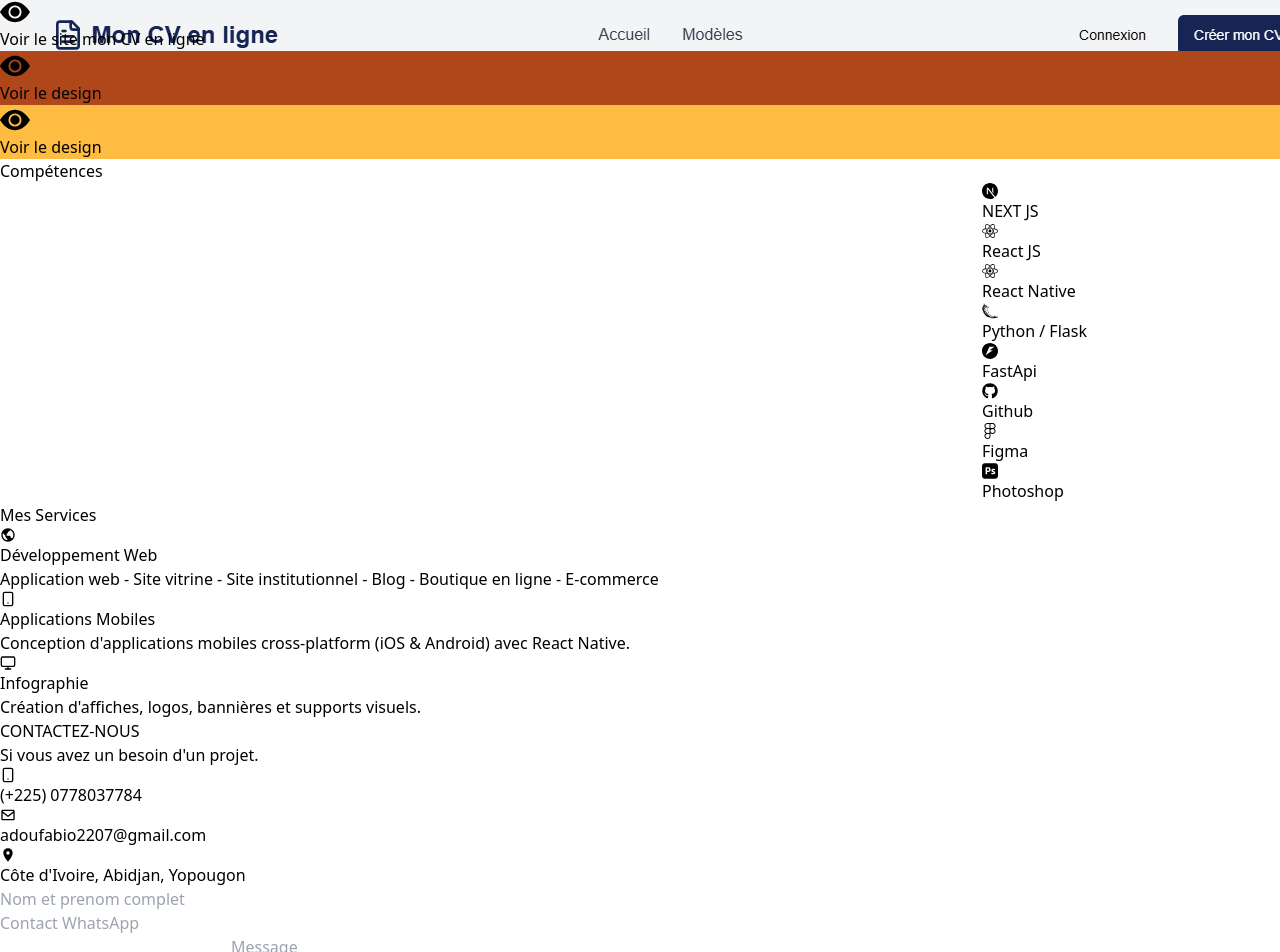
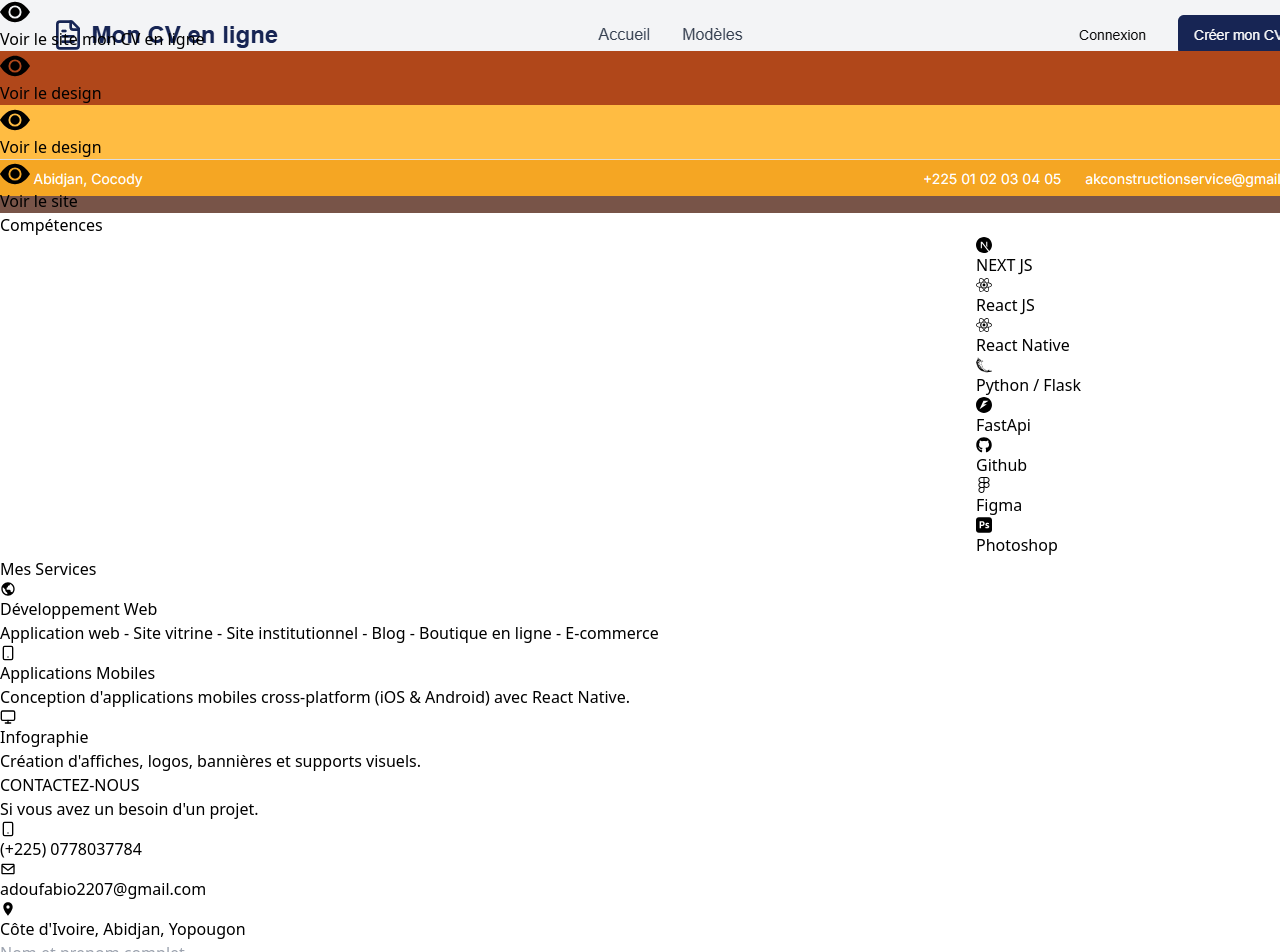
Before and after one commit to FABRICE2207/adou-fabrice-portfolio, a React (Vite) app: page / in a window 1280 px wide. Shown: the part 1719-2671 px from the top of the page. Built offline with nearby package versions, Linux system fonts and the light colour scheme.

Commit message:
Ajout du projet site AK CONSTRUCTION

```diff
--- a/src/components/Projects/Projects.jsx
+++ b/src/components/Projects/Projects.jsx
@@ -5,6 +5,7 @@
 import imageProject4 from "../../assets/4.png";
 import imageProject5 from "../../assets/5.png";
 import imageProject6 from "../../assets/6.png";
+import imageProject7 from "../../assets/7.png";
 import imageDesign1 from "../../assets/design_1.png";
 import imageDesign2 from "../../assets/design_2.png";
 import { BsEyeFill } from "react-icons/bs";
@@ -61,6 +62,13 @@
       link: "https://www.figma.com/proto/TWUjKiRod26S0BLmgmUoJf/Marquette_site_web_e-commerce-YKPARF?node-id=0-1&p=f&t=0xZtDqnY9PlbRHSH-0&scaling=scale-down&content-scaling=fixed&page-id=0%3A1&starting-point-node-id=35%3A2",
       title: "Voir le design",
       category: "design",
+    },
+    {
+      id: 8,
+      image: imageProject7,
+      link: "https://ak-construction-service.vercel.app/",
+      title: "Voir le site",
+      category: "site",
     },
   ];
 
```
Also changed, not shown: src/assets/7.png (added).
